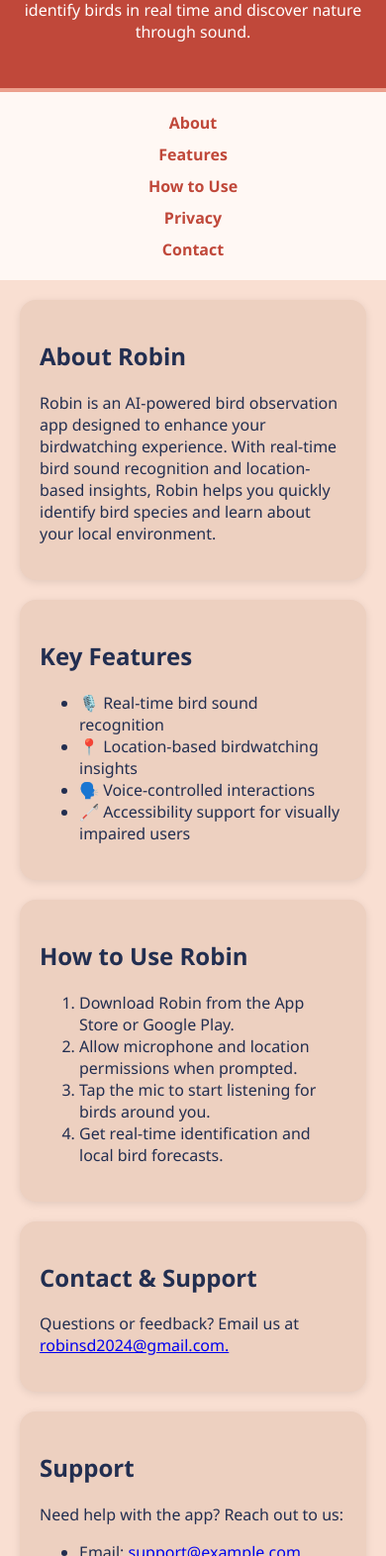
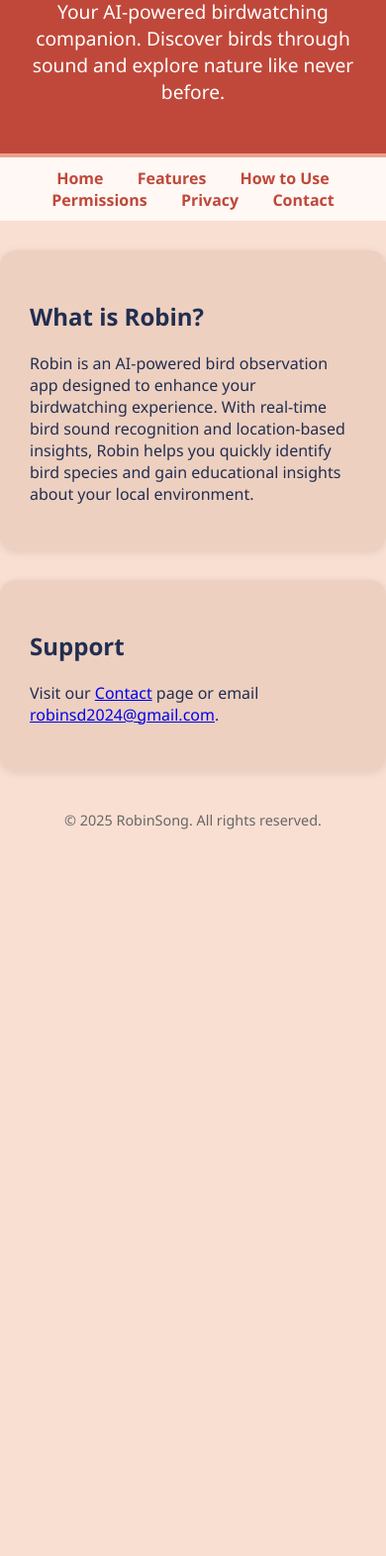
Before and after one commit to Janaamin/RobinSong.io, a plain HTML site: page docs/index.html in a window 390 px wide. Shown: the part 118-1690 px from the top of the page at 99% size. After the commit the page ends 976 px from the top, so only its background shows below. Drawn offline with Linux system fonts and the light colour scheme.

Commit message:
frontpage

```diff
--- a/docs/index.html
+++ b/docs/index.html
@@ -1,72 +1,38 @@
 <!DOCTYPE html>
 <html lang="en">
 <head>
-  <meta charset="UTF-8" />
-  <meta name="viewport" content="width=device-width, initial-scale=1.0" />
-  <title>Robin – AI Bird Observation App</title>
-  <link rel="stylesheet" href="styles.css" />
+  <meta charset="UTF-8">
+  <meta name="viewport" content="width=device-width, initial-scale=1.0">
+  <title>Robin: Bird Song ID</title>
+  <link rel="stylesheet" href="styles.css">
 </head>
 <body>
-
   <header class="hero">
-    <h1>Meet Robin</h1>
+    <h1>Welcome to Robin</h1>
     <p class="tagline">
-      Your AI-powered birdwatching companion — identify birds in real time and discover nature through sound.
+      Your AI-powered birdwatching companion. Discover birds through sound and explore nature like never before.
     </p>
   </header>
 
 <nav>
-    <a href="#about">About</a>
-    <a href="#features">Features</a>
-    <a href="#usage">How to Use</a>
+  <a href="index.html">Home</a>
+  <a href="features.html">Features</a>
+  <a href="usage.html">How to Use</a>
+  <a href="permissions.html">Permissions</a>
   <a href="privacy.html">Privacy</a>
-    <a href="#contact">Contact</a>
+  <a href="contact.html">Contact</a>
 </nav>
 
-  <section id="about">
-    <h2>About Robin</h2>
+  <section>
+    <h2>What is Robin?</h2>
     <p>
-      Robin is an AI-powered bird observation app designed to enhance your birdwatching experience.
-      With real-time bird sound recognition and location-based insights, Robin helps you quickly
-      identify bird species and learn about your local environment.
+      Robin is an AI-powered bird observation app designed to enhance your birdwatching experience. With real-time bird sound recognition and location-based insights, Robin helps you quickly identify bird species and gain educational insights about your local environment.
     </p>
   </section>
-
-  <section id="features">
-    <h2>Key Features</h2>
-    <ul>
-      <li>🎙️ Real-time bird sound recognition</li>
-      <li>📍 Location-based birdwatching insights</li>
-      <li>🗣️ Voice-controlled interactions</li>
-      <li>🦯 Accessibility support for visually impaired users</li>
-    </ul>
+  <section>
+    <h2>Support</h2>
+    <p>Visit our <a href="contact.html">Contact</a> page or email <a href="mailto:robinsd2024@gmail.com">robinsd2024@gmail.com</a>.</p>
   </section>
-
-  <section id="usage">
-    <h2>How to Use Robin</h2>
-    <ol>
-      <li>Download Robin from the App Store or Google Play.</li>
-      <li>Allow microphone and location permissions when prompted.</li>
-      <li>Tap the mic to start listening for birds around you.</li>
-      <li>Get real-time identification and local bird forecasts.</li>
-    </ol>
-  </section>
-
-  <section id="contact">
-    <h2>Contact & Support</h2>
-    <p>Questions or feedback? Email us at <a href="mailto:robinsd2024@gmail.com.">robinsd2024@gmail.com.</a></p>
-  </section>
-
-  <section id="support">
-    <h2>Support</h2>
-    <p>Need help with the app? Reach out to us:</p>
-    <ul>
-      <li>Email: <a href="mailto:support@example.com">support@example.com</a></li>
-      <li>Privacy Policy: <a href="privacy.html">View Policy</a></li>
-      <li>Contact Form: Coming soon</li>
-    </ul>
-  </section>
-
 
 <footer>
   <p>&copy; 2025 RobinSong. All rights reserved.</p>
--- a/docs/styles.css
+++ b/docs/styles.css
@@ -1,75 +1,47 @@
-:root {
-    --background: #F9DFD2;
-    --text: #222E50;
-    --accent: #ECA08D;
-    --primary: #C0483A;
-    --secondary: #8485BF;
-    --card: #EDD0C0;
-    --form: #FCEFE7;
-    --offwhite: #FFF8F4;
-  }
 
 body {
-    font-family: "Segoe UI", sans-serif;
+  font-family: 'Segoe UI', sans-serif;
   margin: 0;
   padding: 0;
-    background-color: var(--background);
-    color: var(--text);
+  background-color: #F9DFD2;
+  color: #222E50;
 }
-
-  header {
-    background-color: var(--primary);
-    color: white;
+header.hero {
+  background-color: #C0483A;
+  color: #fff;
   padding: 30px 20px;
   text-align: center;
-    border-bottom: 4px solid var(--accent);
+  border-bottom: 4px solid #ECA08D;
 }
-
+.tagline {
+  font-size: 1.2em;
+  margin-top: 10px;
+}
 nav {
+  background-color: #FFF8F4;
+  padding: 10px;
   text-align: center;
-    background-color: var(--offwhite);
-    padding: 10px;
 }
-
 nav a {
   margin: 0 15px;
-    color: var(--primary);
+  color: #C0483A;
   text-decoration: none;
   font-weight: bold;
 }
-
 nav a:hover {
-    color: var(--accent);
-    text-decoration: underline;
+  color: #ECA08D;
 }
-
-  section, article {
-    background-color: var(--card);
-    margin: 40px auto;
+section {
+  background-color: #EDD0C0;
+  margin: 30px auto;
   padding: 30px;
   max-width: 800px;
   border-radius: 16px;
   box-shadow: 0 2px 8px rgba(0,0,0,0.1);
 }
-
 footer {
   text-align: center;
   font-size: 0.9em;
-    color: var(--text);
-    margin: 60px 0 20px;
+  color: #666;
+  margin: 40px 0 20px;
 }
-  @media (max-width: 600px) {
-    header h1 {
-      font-size: 1.5em;
-    }
-
-    nav a {
-      display: block;
-      margin: 10px 0;
-    }
-
-    section, article {
-      margin: 20px;
-      padding: 20px;
-    }
-  }
```
Also changed, not shown: docs/contact.html (added, +30 -0 lines), docs/features.html (added, +34 -0 lines), docs/permissions.html (added, +33 -0 lines), docs/usage.html (added, +36 -0 lines). Lines whose indentation alone changed are shown as unchanged.
